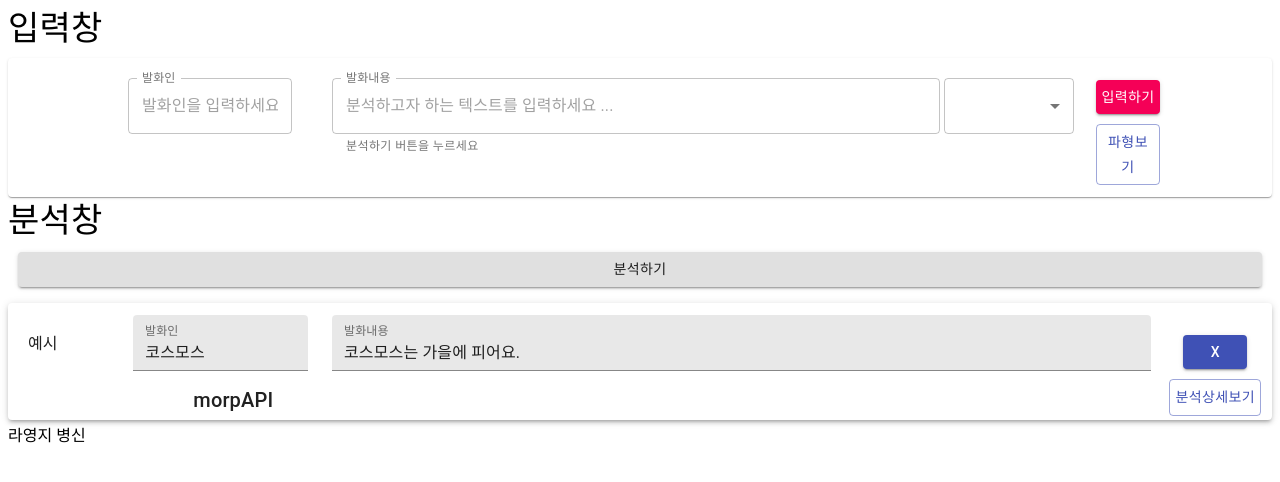
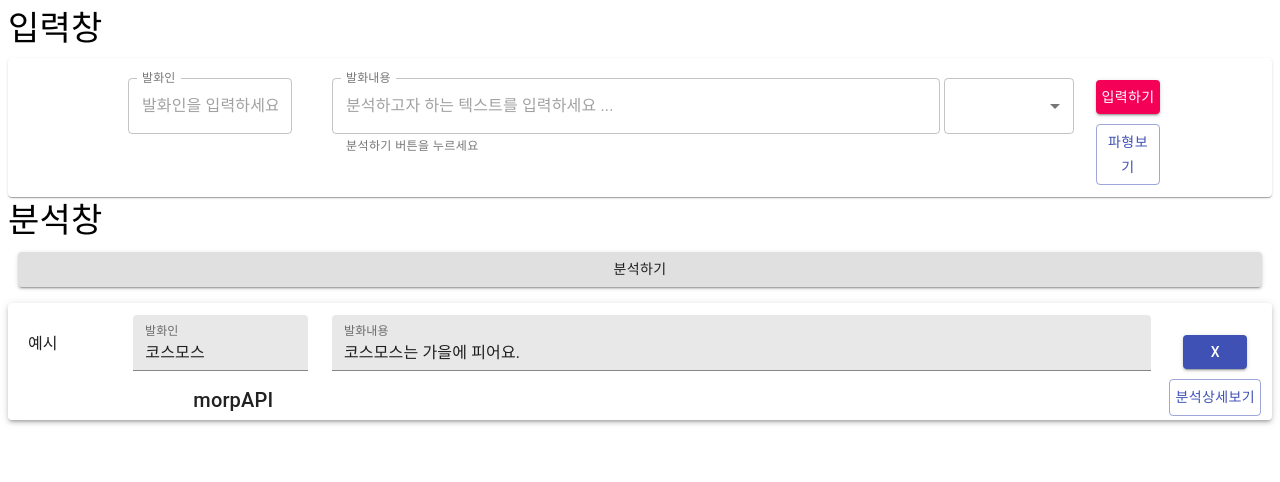
Before and after one commit to rovin0805/cosmos-Kstars-FrontEnd, a React (Create React App) app: page / in a window 1280 px wide. Shown: the top 482 px of the page. Built offline with nearby package versions, Linux system fonts and the light colour scheme.

Commit message:
#6 이슈테스트

```diff
--- a/src/App.js
+++ b/src/App.js
@@ -7,7 +7,6 @@ class App extends Component {
     return (
       <div>
         <TalkerList/>
-        {"라영지 병신"}
       </div>
     )
   }
```
